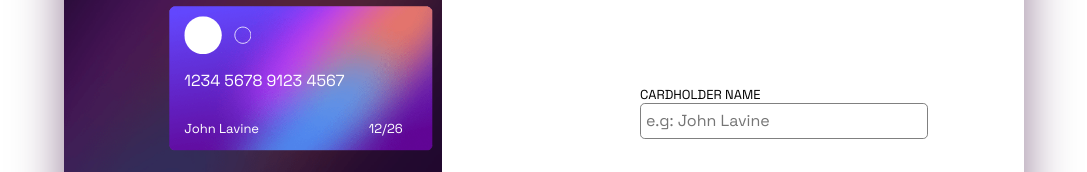
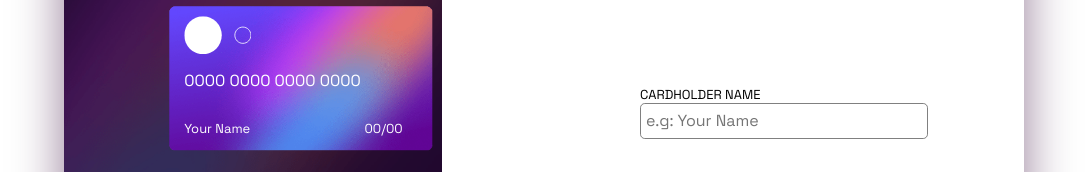
Before and after one commit to TahiryAllaoui/Interactive-Card-Details, a React (Vite) app: page / in a window 1280 px wide. Shown: the part 171-343 px from the top of the page, without its empty margins (96-1183 px from the left). Built offline with nearby package versions, Linux system fonts and the light colour scheme.

Commit message:
Completed left

```diff
--- a/package.json
+++ b/package.json
@@ -12,6 +12,7 @@
   "dependencies": {
     "react": "^18.2.0",
     "react-dom": "^18.2.0",
+    "react-router-dom": "^6.14.2",
     "sass": "^1.64.1"
   },
   "devDependencies": {
--- a/src/components/App.tsx
+++ b/src/components/App.tsx
@@ -6,11 +6,11 @@ import Card from '../models/card';
 
 function App() {
   const [card, setCard] = useState<Card>({
-    name: "John Lavine",
-    cardNumber: '1234 5678 9123 4567',
-    month: '12',
-    year: '26',
-    cvc: '123'
+    name: "Your Name",
+    cardNumber: '0000 0000 0000 0000',
+    month: '00',
+    year: '00',
+    cvc: '000'
   });
 
   useEffect(() => {
--- a/src/components/Form.tsx
+++ b/src/components/Form.tsx
@@ -11,7 +11,7 @@ const Form = ({ card, setCard }: { card: Card, setCard: (card: Card) => void })
     }, [])
 
     //Setting up special char
-    const specialChar: RegExp = /[1234567890!@#$%^&*()=<>|\\/?:;{}[+\]]/;
+    const specialChar: RegExp = /[1234567890!@#$%^&*()=<>|\\/?:,;{}[+\]]/;
     const specialCharForNumber: RegExp = /[qwertyuiopasdfghjklzxcvbnmQWERTYUIOPASDFGHJKLZXCVBNM~!@#$%^&*()_+\\`\-\=\[\]\;\'\,\.\/\*\-\+\|\>\<]/;
 
     const [nameAttribut, setNameAttribut] = useState<Attribut>({
@@ -59,7 +59,7 @@ const Form = ({ card, setCard }: { card: Card, setCard: (card: Card) => void })
         let errorNumber = document.querySelector('.error-number');
         let errorCardNumberInput = document.querySelector('#card-number');
         let tmp: string = e.currentTarget.value.slice(0, 4) + ' ' + e.currentTarget.value.slice(4, 8) + ' ' + e.currentTarget.value.slice(8, 12) + ' ' + e.currentTarget.value.slice(12);
-        (e.currentTarget.value == '') ? setCard({ ...card, cardNumber: "1234 5678 9123 4567" }) : setCard({ ...card, cardNumber: tmp });
+        (e.currentTarget.value == '') ? setCard({ ...card, cardNumber: "0000 0000 0000 0000" }) : setCard({ ...card, cardNumber: tmp });
         let error = specialCharForNumber.test(e.currentTarget.value);
         if (error) {
             errorNumber?.classList.add('error-number-active');
@@ -168,7 +168,7 @@ const Form = ({ card, setCard }: { card: Card, setCard: (card: Card) => void })
 
             <div className="name">
                 <label htmlFor="card-name">CARDHOLDER NAME</label>
-                <input type="text" name="card-name" id='card-name' placeholder="e.g: John Lavine" required onChange={handleName} />
+                <input type="text" name="card-name" id='card-name' placeholder="e.g: Your Name" required onChange={handleName} />
                 <p className='error-name'>Must be a valide name</p>
             </div>
             <div className="number">
```
Also changed, not shown: 1 other file (tests, documents, lock files or other folders).
